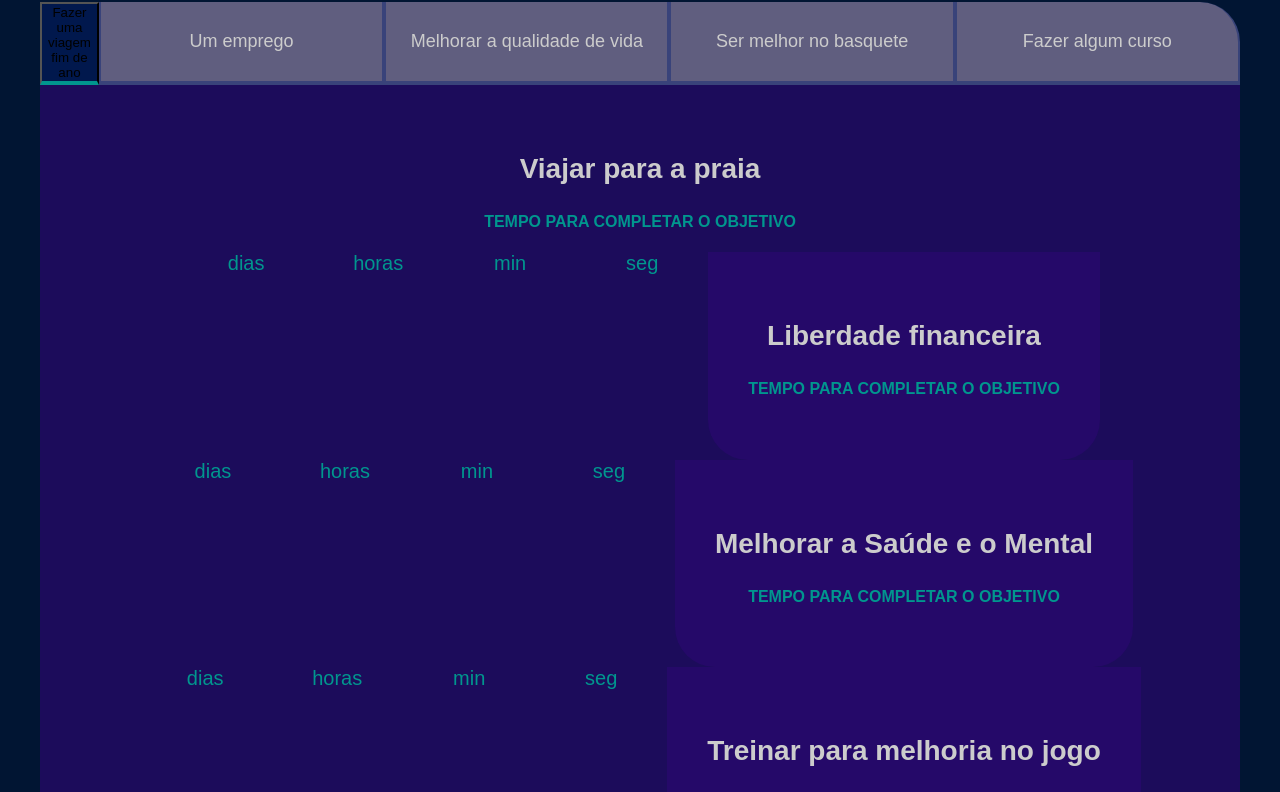
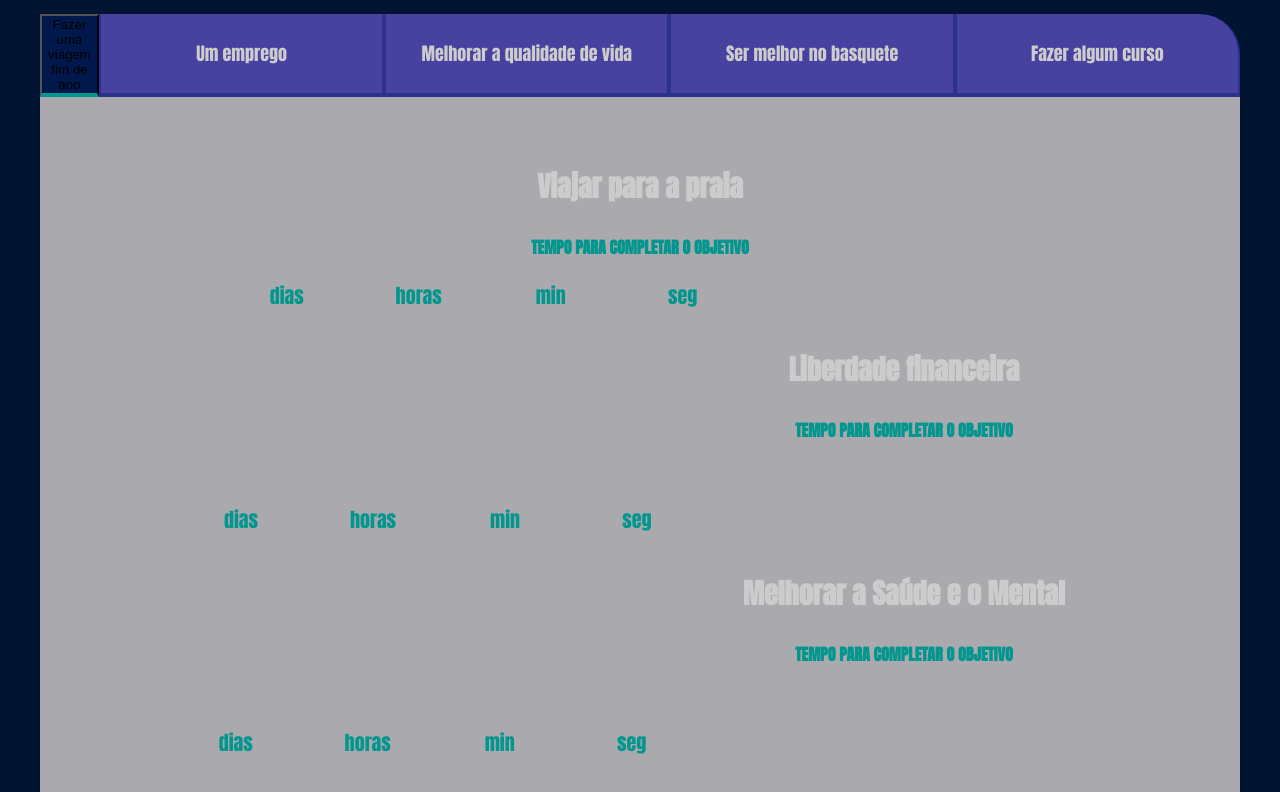
Before and after one commit to isaacwrst/teste, a plain HTML site: page index.html in a window 1280 px wide. Shown: the part 96-888 px from the top of the page. Drawn offline with Linux system fonts and the light colour scheme.

Commit message:
fsfsddds

```diff
--- a/style.css
+++ b/style.css
@@ -5,14 +5,14 @@
     --verde: #01968e;
     --branco: hsl(0, 0%, 80%);
     --botao-ativo: #011f7269;
-    --botao-inativo: rgba(98, 96, 129, 0.979);
-    --texto-fundo: rgba(43, 9, 112, 0.664);
+    --botao-inativo: rgba(73, 67, 163, 0.979);
+    --texto-fundo: rgb(170, 169, 173);
 }
 
 body {
     background-color: var(--cor-de-fundo);
     color: var(--branco);
-    font-family: 'Oswald', sans-serif;
+    font-family: 'Anton', sans-serif;
 }
 
 
@@ -38,7 +38,7 @@ body {
 
 
 .botao {
-    font-family: 'Oswald', sans-serif;
+    font-family: 'Anton', sans-serif;
     background-color: var(--botao-inativo);
     color: var(--branco);
     display: flex;
```
